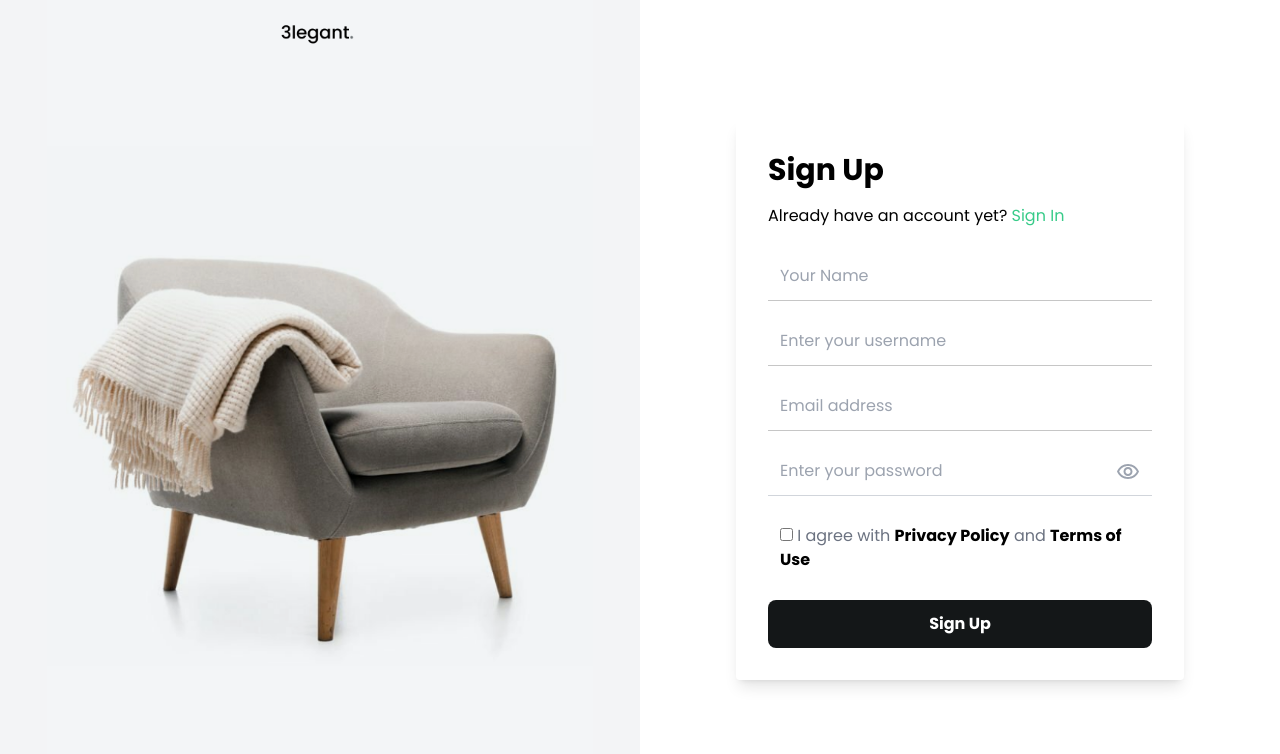
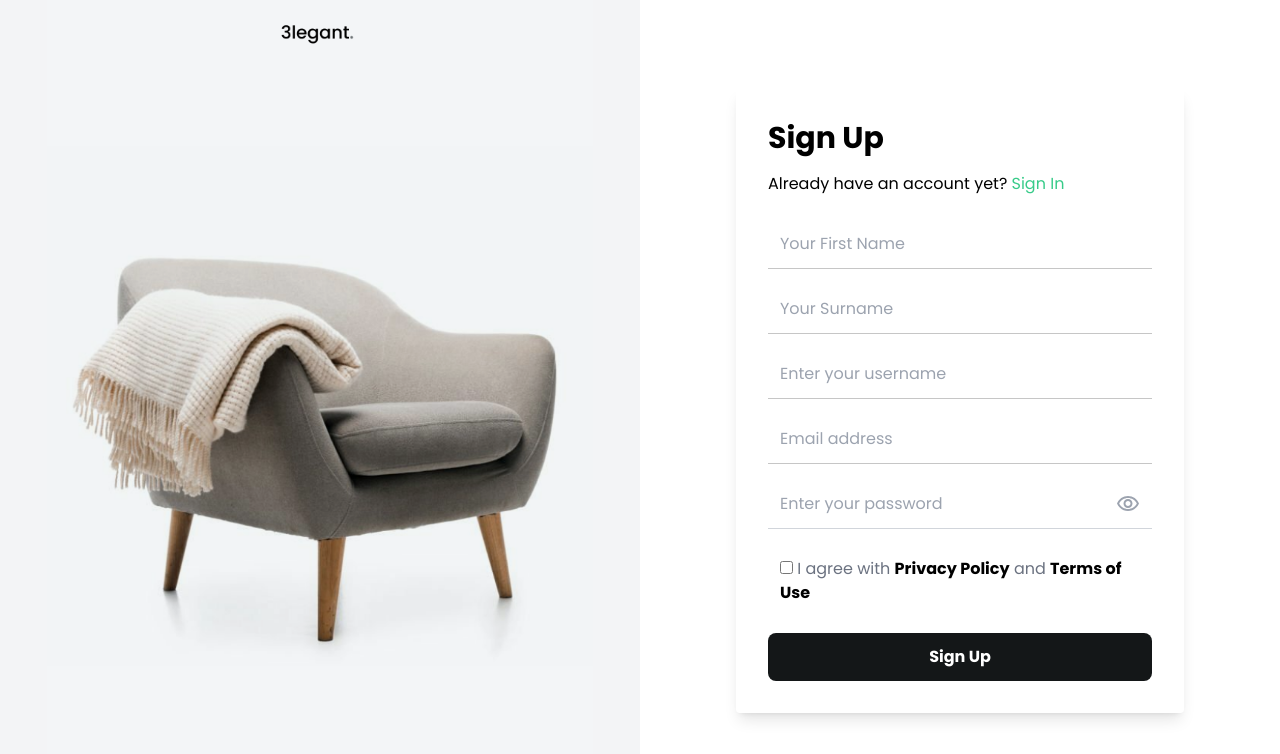
Before and after one commit to OsaVS/toytopia-frontend, a React (Vite) app: page /signup in a window 1280 px wide. Shown: the top 754 px of the page. Built offline with nearby package versions, Linux system fonts and the light colour scheme.

Commit message:
update signUp page
remove name and add firstName and lastName

```diff
--- a/src/pages/auth/UserSignUp.tsx
+++ b/src/pages/auth/UserSignUp.tsx
@@ -7,14 +7,15 @@ import PasswordField from "../../components/PasswordField";
 import Button from "../../components/Button";
 import { errorView, successMessage } from "../../helpers/ToastHelper";
 import { UserType } from "../../types/user";
-import Loader from '../../components/Loader';
+import Loader from "../../components/Loader";
 
 const SignUp = () => {
   const navigate = useNavigate();
   const [signup, { isLoading }] = useSignupMutation();
 
   interface FormData {
-    name: string;
+    firstName: string;
+    lastName: string;
     email: string;
     password: string;
     username: string;
@@ -22,14 +23,16 @@ const SignUp = () => {
   }
 
   interface FormErrors {
-    name?: string;
+    firstName?: string;
+    lastName?: string;
     email?: string;
     password?: string;
     username?: string;
   }
 
   const [formData, setFormData] = useState<FormData>({
-    name: "",
+    firstName: "",
+    lastName: "",
     email: "",
     password: "",
     username: "",
@@ -42,13 +45,22 @@ const SignUp = () => {
     const newErrors: FormErrors = { ...errors };
 
     switch (name) {
-      case "name":
+      case "firstName":
         if (!value.trim()) {
-          newErrors.name = "Name is required";
+          newErrors.firstName = "Name is required";
         } else if (value.length < 2 || value.length > 50) {
-          newErrors.name = "Name must be between 2 and 50 characters";
+          newErrors.firstName = "Name must be between 2 and 50 characters";
         } else {
-          delete newErrors.name;
+          delete newErrors.firstName;
+        }
+        break;
+      case "lastName":
+        if (!value.trim()) {
+          newErrors.lastName = "Name is required";
+        } else if (value.length < 2 || value.length > 50) {
+          newErrors.lastName = "Name must be between 2 and 50 characters";
+        } else {
+          delete newErrors.lastName;
         }
         break;
       case "username":
@@ -145,12 +157,21 @@ const SignUp = () => {
           <form onSubmit={handleSubmit}>
             <InputField
               type="text"
-              name="name"
-              value={formData.name}
-              placeholder="Your Name"
+              name="firstName"
+              value={formData.firstName}
+              placeholder="Your First Name"
               required={true}
               onChange={handleChange}
-              error={errors.name}
+              error={errors.firstName}
+            />
+            <InputField
+              type="text"
+              name="lastName"
+              value={formData.lastName}
+              placeholder="Your Surname"
+              required={true}
+              onChange={handleChange}
+              error={errors.lastName}
             />
             <InputField
               type="text"
```
